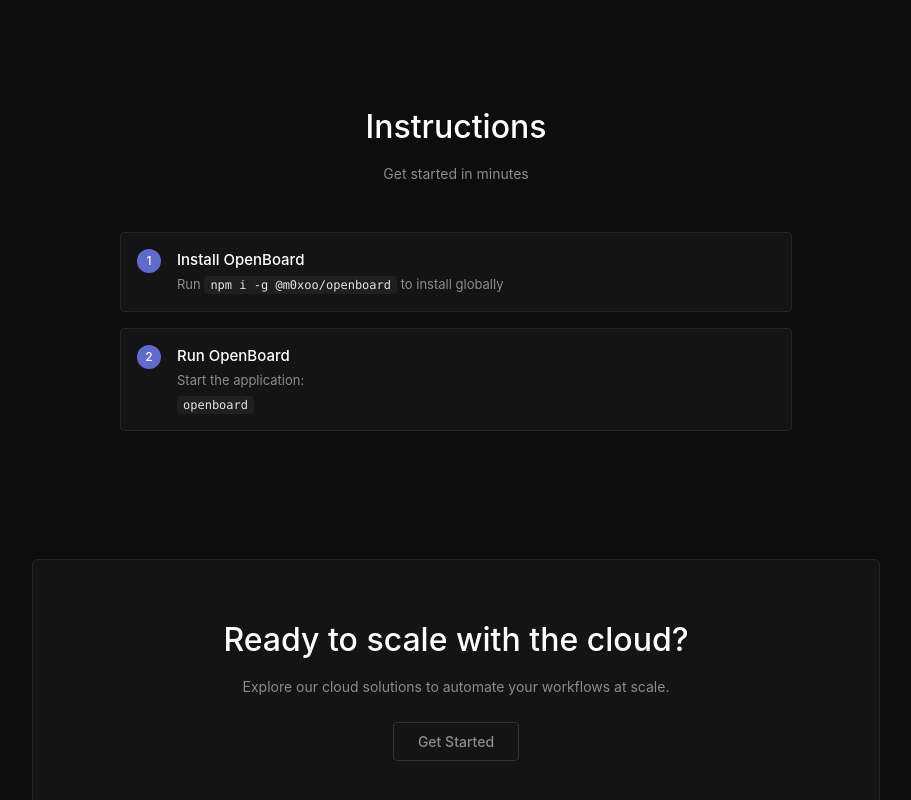
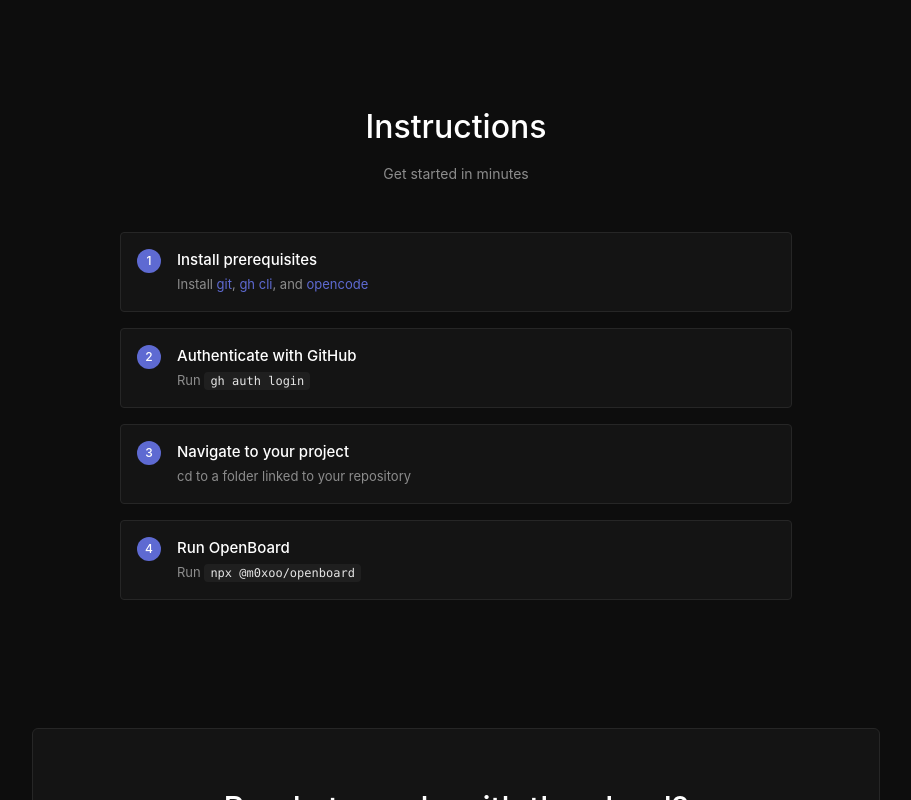
Before and after one commit to M0xoo/test, a Next.js app: page / in a window 1280 px wide. Shown: the part 1543-2343 px from the top of the page, without its empty margins (184-1095 px from the left). Built offline with nearby package versions, Linux system fonts and the light colour scheme.

Commit message:
update command

```diff
--- a/src/app/page.tsx
+++ b/src/app/page.tsx
@@ -59,7 +59,7 @@
                 <p className="text-[13px] text-[#8c8c8c]">Requires git, gh cli, and opencode already installed</p>
                 <div className="flex flex-col items-center justify-center gap-3 sm:flex-row">
                   <div className="rounded-[4px] border border-[#333] bg-[#141414] px-5 py-3 text-[14px] font-mono text-[#e5e5e5]">
-                    npm i -g @m0xoo/openboard
+                    npx @m0xoo/openboard
                   </div>
                 </div>
               </div>
@@ -207,8 +207,8 @@
                 <div className="flex items-start gap-4">
                   <div className="flex h-6 w-6 flex-shrink-0 items-center justify-center rounded-full bg-[#5e6ad2] text-[12px] font-medium text-white">1</div>
                   <div>
-                    <h3 className="mb-1 text-[15px] font-medium text-white">Install OpenBoard</h3>
-                    <p className="text-[13px] text-[#8c8c8c]">Run <code className="rounded bg-[#1f1f1f] px-1.5 py-0.5 text-[12px] text-[#e5e5e5]">npm i -g @m0xoo/openboard</code> to install globally</p>
+                    <h3 className="mb-1 text-[15px] font-medium text-white">Install prerequisites</h3>
+                    <p className="text-[13px] text-[#8c8c8c]">Install <a href="https://github.com/git-guides/install-git" className="text-[#5e6ad2] hover:underline">git</a>, <a href="https://github.com/cli/cli#installation" className="text-[#5e6ad2] hover:underline">gh cli</a>, and <a href="https://opencode.ai/docs/installation" className="text-[#5e6ad2] hover:underline">opencode</a></p>
                   </div>
                 </div>
               </div>
@@ -216,9 +216,26 @@
                 <div className="flex items-start gap-4">
                   <div className="flex h-6 w-6 flex-shrink-0 items-center justify-center rounded-full bg-[#5e6ad2] text-[12px] font-medium text-white">2</div>
                   <div>
+                    <h3 className="mb-1 text-[15px] font-medium text-white">Authenticate with GitHub</h3>
+                    <p className="text-[13px] text-[#8c8c8c]">Run <code className="rounded bg-[#1f1f1f] px-1.5 py-0.5 text-[12px] text-[#e5e5e5]">gh auth login</code></p>
+                  </div>
+                </div>
+              </div>
+              <div className="rounded-[4px] border border-[#262626] bg-[#141414] p-4">
+                <div className="flex items-start gap-4">
+                  <div className="flex h-6 w-6 flex-shrink-0 items-center justify-center rounded-full bg-[#5e6ad2] text-[12px] font-medium text-white">3</div>
+                  <div>
+                    <h3 className="mb-1 text-[15px] font-medium text-white">Navigate to your project</h3>
+                    <p className="text-[13px] text-[#8c8c8c]">cd to a folder linked to your repository</p>
+                  </div>
+                </div>
+              </div>
+              <div className="rounded-[4px] border border-[#262626] bg-[#141414] p-4">
+                <div className="flex items-start gap-4">
+                  <div className="flex h-6 w-6 flex-shrink-0 items-center justify-center rounded-full bg-[#5e6ad2] text-[12px] font-medium text-white">4</div>
+                  <div>
                     <h3 className="mb-1 text-[15px] font-medium text-white">Run OpenBoard</h3>
-                    <p className="text-[13px] text-[#8c8c8c]">Start the application:</p>
-                    <p className="mt-1 text-[13px] text-[#e5e5e5]"><code className="rounded bg-[#1f1f1f] px-1.5 py-0.5 text-[12px]">openboard</code></p>
+                    <p className="text-[13px] text-[#8c8c8c]">Run <code className="rounded bg-[#1f1f1f] px-1.5 py-0.5 text-[12px] text-[#e5e5e5]">npx @m0xoo/openboard</code></p>
                   </div>
                 </div>
               </div>
```
